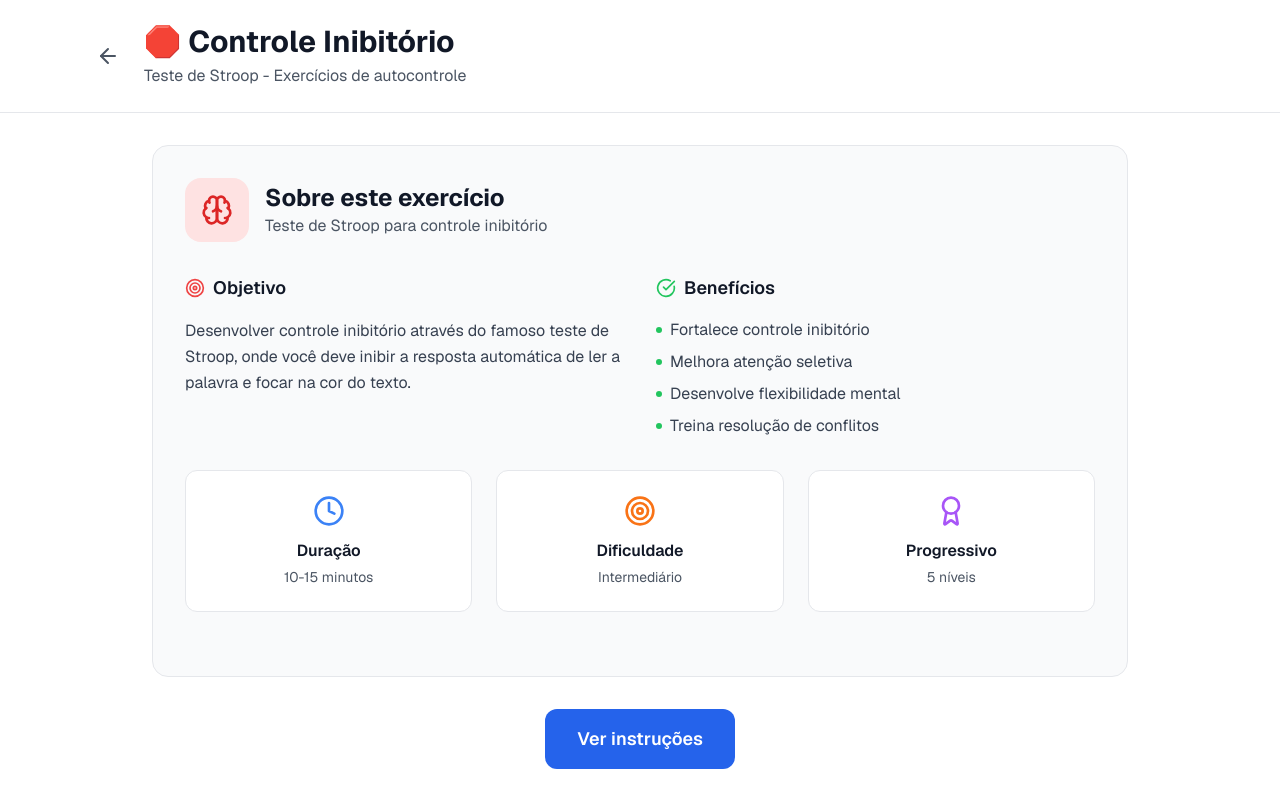
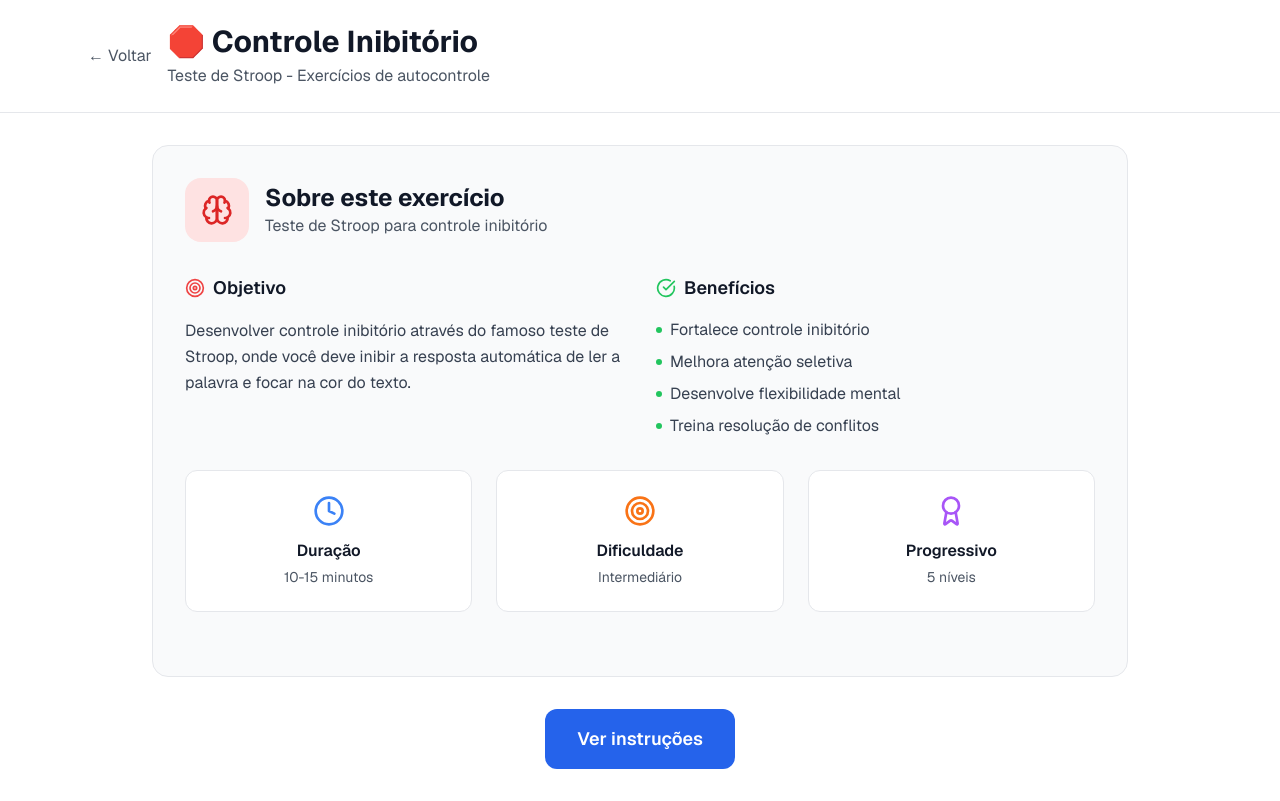
Before and after one commit to ClaudemirWork/teaplus-working, a Next.js app: page /inhibitory-control in a window 1280 px wide. Built offline with nearby package versions, Linux system fonts and the light colour scheme.

Commit message:
Update page.tsx correção botão voltar para o dashboard

```diff
--- a/app/inhibitory-control/page.tsx
+++ b/app/inhibitory-control/page.tsx
@@ -1,7 +1,7 @@
 'use client'
 
 import React, { useState, useEffect, useRef } from 'react'
-import { ArrowLeft, Play, Pause, RotateCcw, Award, Target, Clock, Brain, CheckCircle } from 'lucide-react'
+import { Play, Pause, RotateCcw, Award, Target, Clock, Brain, CheckCircle } from 'lucide-react'
 import Link from 'next/link'
 
 const InhibitoryControlPage = () => {
@@ -138,8 +138,8 @@ const InhibitoryControlPage = () => {
         <div className="max-w-6xl mx-auto px-6 py-6">
           <div className="flex items-center justify-between">
             <div className="flex items-center gap-4">
-              <Link href="/tdah" className="p-2 hover:bg-gray-100 rounded-lg transition-colors">
-                <ArrowLeft className="w-6 h-6 text-gray-600" />
+              <Link href="/dashboard" className="flex items-center space-x-2 text-gray-600 hover:text-gray-800 transition-colors">
+                <span className="text-sm sm:text-base">← Voltar</span>
               </Link>
               <div>
                 <h1 className="text-3xl font-bold text-gray-900">🛑 Controle Inibitório</h1>
@@ -480,9 +480,9 @@ const InhibitoryControlPage = () => {
                 >
                   Jogar novamente
                 </button>
-                <Link href="/tdah">
+                <Link href="/dashboard">
                   <button className="bg-gray-200 hover:bg-gray-300 text-gray-800 py-3 px-8 rounded-xl font-semibold transition-colors">
-                    Voltar ao menu
+                    ← Voltar
                   </button>
                 </Link>
               </div>
```
